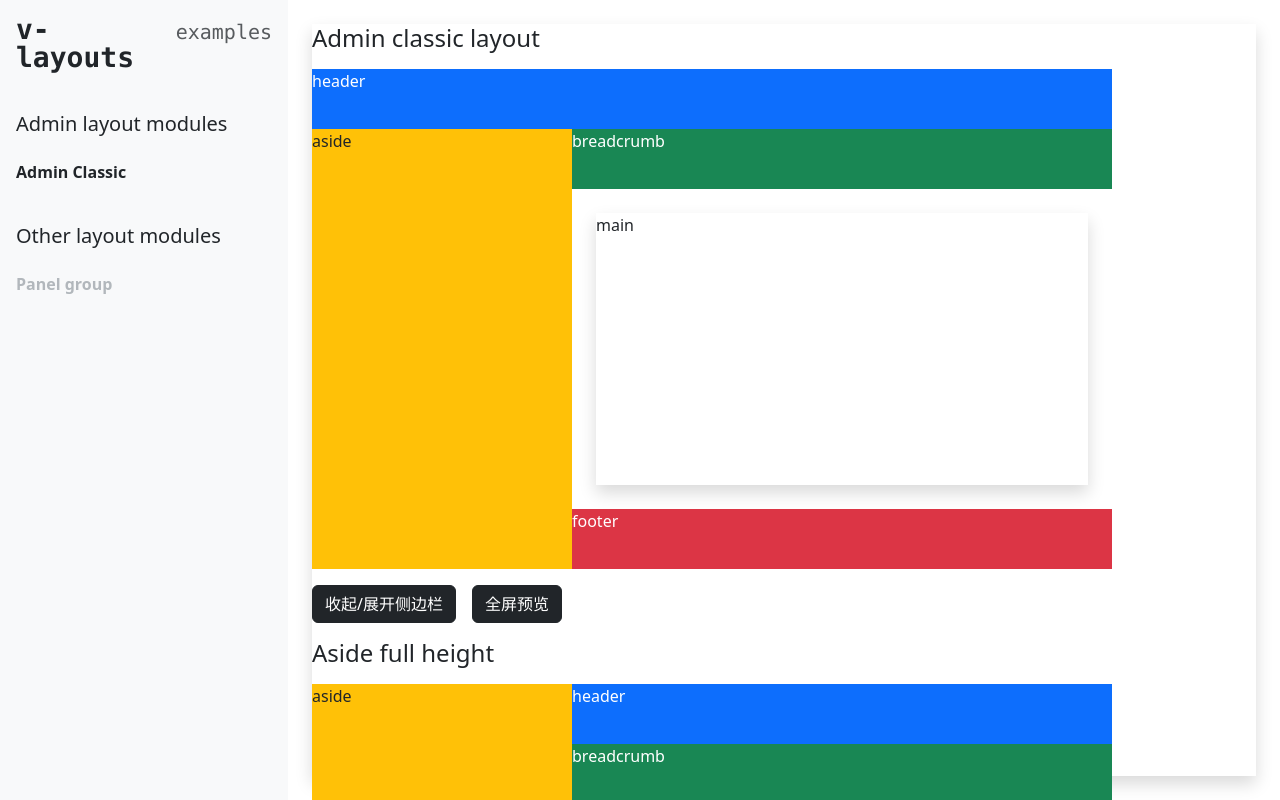
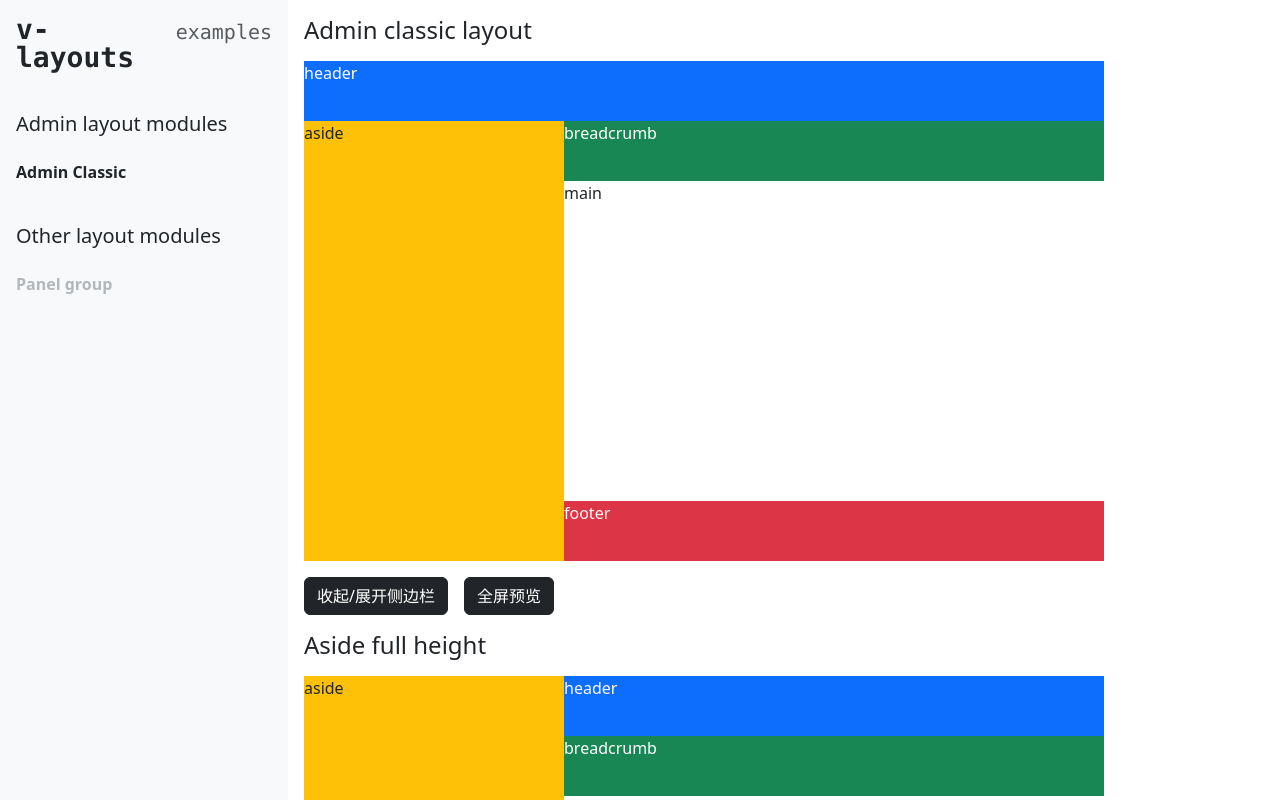
Before and after one commit to TerryZ/v-layouts, a Vue app: page /#/classic in a window 1280 px wide. Built offline with nearby package versions, Linux system fonts and the light colour scheme.

Commit message:
refactor: admin classic grid css value

```diff
--- a/examples/ExampleClassic.vue
+++ b/examples/ExampleClassic.vue
@@ -58,7 +58,7 @@
       Aside full height
     </h4>
 
-    <div class="mb-3">
+    <div class="">
       <LayoutAdminClassic
         :width="800"
         :height="500"
--- a/examples/ExamplesIndex.vue
+++ b/examples/ExamplesIndex.vue
@@ -57,7 +57,9 @@
       </div>
     </template>
 
-    <router-view />
+    <div class="p-3">
+      <router-view />
+    </div>
   </LayoutAdminClassic>
 </template>
 
--- a/src/admin/AdminClassic.jsx
+++ b/src/admin/AdminClassic.jsx
@@ -3,7 +3,7 @@ import './admin-classic.sass'
 import { defineComponent, computed } from 'vue'
 
 import { mergeProps, useAdmin } from './admin-base'
-import { cssValue } from '../helper'
+import { cssValue, gridValue, conditionValue } from '../helper'
 /**
  * Admin platform classic layout
  *
@@ -27,45 +27,42 @@ export default defineComponent({
       hasAside,
       hasBreadcrumb,
       hasFooter,
-      contentMainClass,
-      contentContainerClass,
-      asideSize
+      mainClasses,
+      asideSize,
+      applyAsideDirection
     } = useAdmin(props, slots)
 
-    const chooseSide = () => props.asidePosition === 'left' ? 0 : -1
-    const mergeAside = areaName => {
-      const areas = [hasAside.value ? 'aside' : '', areaName].sort(chooseSide)
-      return areas.join(' ')
-    }
-    const moduleSize = (condition, size) => condition ? cssValue(size) : ''
-    const modulePlaceholder = (condition, placeholder) => condition ? placeholder : undefined
+    const composeAside = areaName => gridValue(
+      applyAsideDirection([conditionValue(hasAside.value, 'aside'), areaName])
+    )
 
     const containerStyles = computed(() => {
-      const columns = [asideSize.value, 'auto'].sort(chooseSide)
-
+      // grid-template-columns
+      const columns = applyAsideDirection([asideSize.value, 'auto'])
+      // grid-template-rows
       const rows = [
-        moduleSize(hasHeader.value, props.headerHeight),
-        moduleSize(hasBreadcrumb.value, props.breadcrumbHeight),
+        conditionValue(hasHeader.value, cssValue(props.headerHeight)),
+        conditionValue(hasBreadcrumb.value, cssValue(props.breadcrumbHeight)),
         'auto',
-        moduleSize(hasFooter.value, props.footerHeight)
+        conditionValue(hasFooter.value, cssValue(props.footerHeight))
       ]
-
+      // grid-template-areas
       const areas = [
-        modulePlaceholder(
+        conditionValue(
           hasHeader.value,
           `${props.asideFullHeight ? 'aside' : 'header'} header`
         ),
-        modulePlaceholder(hasBreadcrumb.value, mergeAside('breadcrumb')),
-        mergeAside('main'),
-        modulePlaceholder(hasFooter.value, mergeAside('footer'))
-      ].filter(val => val)
+        conditionValue(hasBreadcrumb.value, composeAside('breadcrumb')),
+        composeAside('main'),
+        conditionValue(hasFooter.value, composeAside('footer'))
+      ].filter(val => val).map(area => `"${area}"`).join(' ')
 
       return {
         width: cssValue(props.width),
         height: cssValue(props.height),
-        'grid-template-columns': columns.join(' '),
-        'grid-template-rows': rows.join(' '),
-        'grid-template-areas': areas.map(area => `"${area}"`).join(' ')
+        'grid-template-columns': gridValue(columns),
+        'grid-template-rows': gridValue(rows),
+        'grid-template-areas': areas
       }
     })
 
@@ -81,11 +78,7 @@ export default defineComponent({
           <div class='admin-breadcrumb'>{slots.breadcrumb()}</div>
         )}
 
-        <div class={contentMainClass.value}>
-          <div class={contentContainerClass.value}>
-            {slots.default?.()}
-          </div>
-        </div>
+        <div class={mainClasses.value}>{slots.default?.()}</div>
 
         {slots.footer && (
           <div class='admin-footer' >{slots.footer()}</div>
--- a/src/admin/admin-base.js
+++ b/src/admin/admin-base.js
@@ -1,6 +1,7 @@
 import { computed } from 'vue'
 
 import { cssValue } from '../helper'
+import { ASIDE_POSITION_LEFT } from '../constants'
 
 export function mergeProps (props) {
   return {
@@ -16,40 +17,14 @@ export function mergeProps (props) {
     asideCollapsedWidth: { type: [String, Number], default: 70 },
     asidePosition: { type: String, default: 'left' },
     asideFullHeight: { type: Boolean, default: false },
-    // Main content margin space
-    contentMargin: {
-      type: Number,
-      default: 4,
-      validator: val => (val >= 0 && val <= 5)
-    },
-    // Main content area border rounded
-    contentRounded: { type: Boolean, default: false },
-    contentGrayBackground: { type: Boolean, default: true },
-    // Main content area display shadow
-    contentShadow: { type: Boolean, default: true },
+    mainClass: { type: [String, Object, Array], default: '' },
     ...props
   }
 }
 
 export function useAdmin (props, slots) {
-  // 内容区域主容器样式
-  const contentMainClass = computed(() => {
-    const classes = ['admin-main']
-    // 容器与内容区域之间的间隔
-    classes.push(`p-${props.contentMargin}`)
-    classes.push(props.contentGrayBackground ? 'bg-light-gray' : 'bg-white')
-    return classes.join(' ')
-  })
-  // 内容区域子容器样式
-  const contentContainerClass = computed(() => {
-    const classes = ['admin-main-container', 'w-100', 'h-100', 'bg-white']
-    if (props.contentRounded) {
-      classes.push('rounded')
-    }
-    if (props.contentShadow) {
-      classes.push('shadow')
-    }
-    return classes.join(' ')
+  const mainClasses = computed(() => {
+    return ['admin-main', props.mainClass]
   })
 
   const hasHeader = computed(() => Object.hasOwn(slots, 'header'))
@@ -61,8 +36,14 @@ export function useAdmin (props, slots) {
       ? cssValue(
         props.collapse ? props.asideCollapsedWidth : props.asideWidth
       )
-      : ''
+      : undefined
   ))
+  // sidebar in left by default
+  const applyAsideDirection = rowAreas => (
+    props.asidePosition === ASIDE_POSITION_LEFT
+      ? rowAreas
+      : rowAreas.reverse()
+  )
 
   return {
     hasHeader,
@@ -70,7 +51,7 @@ export function useAdmin (props, slots) {
     hasBreadcrumb,
     hasFooter,
     asideSize,
-    contentMainClass,
-    contentContainerClass
+    mainClasses,
+    applyAsideDirection
   }
 }
--- a/src/constants.js
+++ b/src/constants.js
@@ -11,3 +11,5 @@ export const [
   'main',
   'footer'
 ]
+
+export const ASIDE_POSITION_LEFT = 'left'
--- a/src/helper.js
+++ b/src/helper.js
@@ -4,3 +4,13 @@ export function cssValue (value, unit = 'px') {
   }
   return value // string value
 }
+/**
+ * Parse to css grid template value
+ * @param {string[]} values
+ */
+export function gridValue (values) {
+  return values.filter(val => val).join(' ')
+}
+export function conditionValue (condition, value) {
+  return condition ? value : undefined
+}
```
